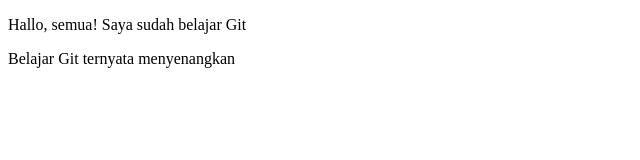
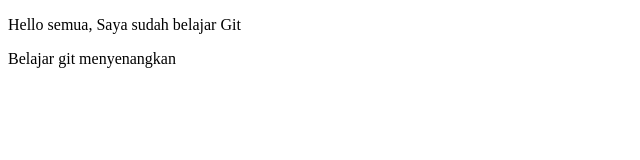
Before and after one commit to tris046/belajar-git, a plain HTML site: page index.html in a window 1280 px wide. Shown: the full height of the page, 0-640 px from the left. Drawn offline with Linux system fonts and the light colour scheme.

Commit message:
mengubah judul dan teks di body

```diff
--- a/index.html
+++ b/index.html
@@ -1,10 +1,11 @@
 <!DOCTYPE html>
 <html>
-	<head>
-		<title>Index</title>
-	</head>
-	<body>
-		<p>Hallo, semua! Saya sudah belajar Git</p>
-		<p>Belajar Git ternyata menyenangkan</p>
-	</body>
+<head>
+	<meta charset = "utf-8">
+	<title>Belajar Git - Project 01</title>
+</head>
+<body>
+	<p>Hello semua, Saya sudah belajar Git</p>
+	<p>Belajar git menyenangkan</p>
+</body>
 </html>
```
